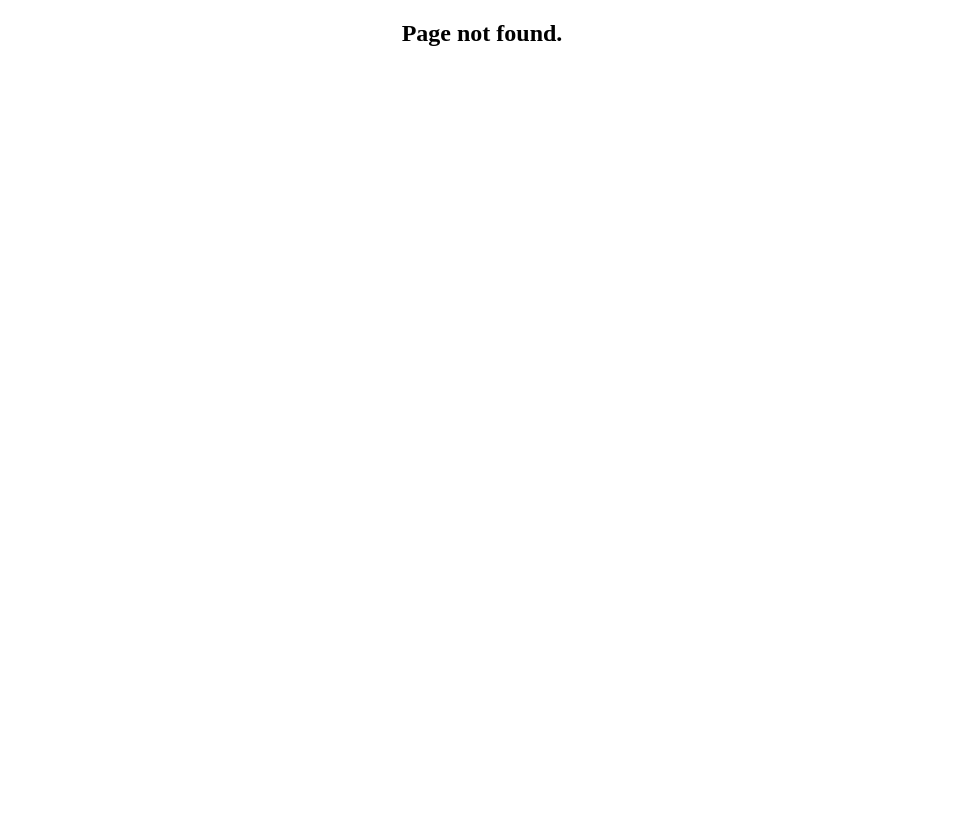
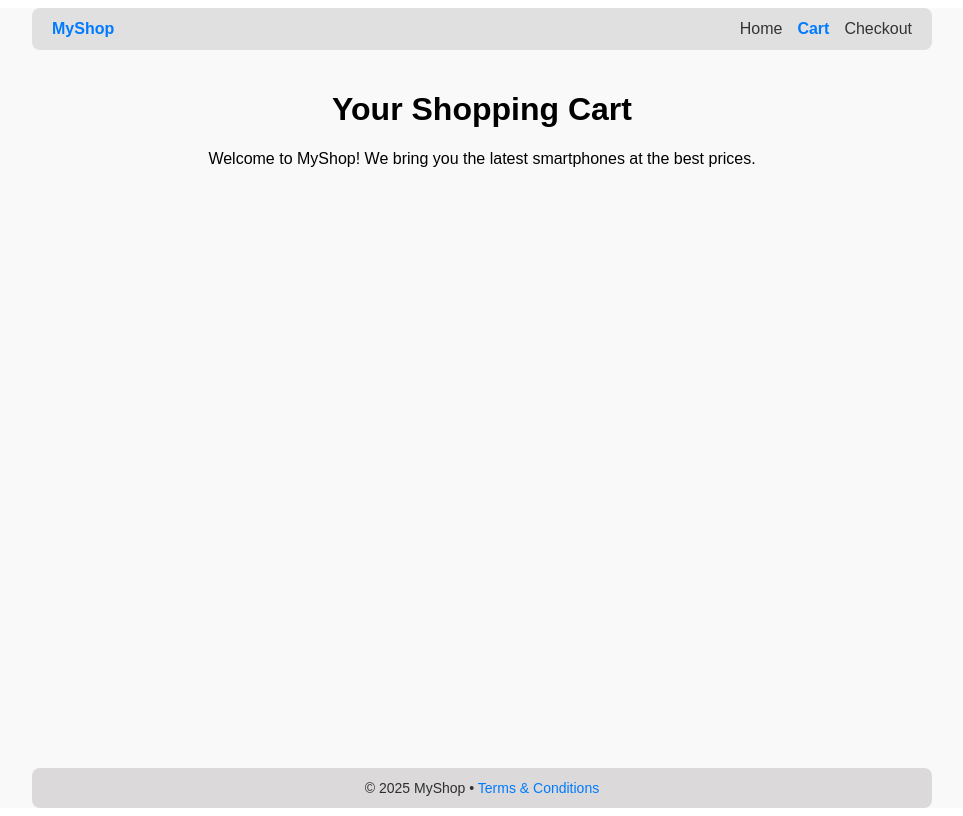
Before and after one commit to YiyangGes/Final-project, a React (Vite) app: page /Final-project/cart in a window 1280 px wide. Before the commit this address had no page. Shown: the whole page, without its empty margins (158-1121 px from the left). Built offline with nearby package versions, Linux system fonts and the light colour scheme.

Commit message:
add ProductPage route and clean up page structure

```diff
--- a/src/App.jsx
+++ b/src/App.jsx
@@ -1,6 +1,11 @@
 import React from "react";
 import { createBrowserRouter, RouterProvider, NavLink, Outlet } from "react-router-dom";
-import { HomePage, CheckoutPage, CartPage, TermsPage, ErrorPage } from "./Pages";
+import HomePage from "./Pages/HomePage.jsx";
+import CartPage from "./Pages/CartPage.jsx";
+import CheckoutPage from "./Pages/CheckoutPage.jsx";
+import TermsPage from "./Pages/TermsPage.jsx";
+import ErrorPage from "./Pages/ErrorPage.jsx";
+import ProductPage from "./Pages/ProductPage.jsx";
 
 // ----- Main Layout -----
 const MainWrapper = () => (
@@ -28,7 +33,7 @@ const MainWrapper = () => (
       }}>
         <div style={{ fontWeight: "bold", color: "#007bff" }}>MyShop</div>
         <div>
-          {["/", "/card", "/checkout"].map((path, idx) => {
+          {["/", "/cart", "/checkout"].map((path, idx) => {
             const label = path === "/" ? "Home" : path.slice(1).charAt(0).toUpperCase() + path.slice(2);
             return (
               <NavLink
@@ -69,21 +74,23 @@ const MainWrapper = () => (
 );
 
 // ----- Router Setup -----
-const router = createBrowserRouter([
+const router = createBrowserRouter(
+  [
     {
       path: "/",
       element: <MainWrapper />,
       errorElement: <ErrorPage />,
       children: [
         { index: true, element: <HomePage /> },
-      { path: "card", element: <CartPage /> },
+        { path: "cart", element: <CartPage /> },               // FIXED
         { path: "checkout", element: <CheckoutPage /> },
         { path: "terms", element: <TermsPage /> },
+        { path: "product/:id", element: <ProductPage /> },    // ADDED
       ],
     },
   ],
   {
-   basename: "/Final-project",
+    basename: "/Final-project", // keep if deploying to subfolder
   }
 );
 
--- /dev/null
+++ b/src/Pages/CartPage.jsx
@@ -0,0 +1,8 @@
+const CartPage = () => (
+  <div style={{ textAlign: "center" }}>
+    <h1>Your Shopping Cart</h1>
+    <p>Welcome to MyShop! We bring you the latest smartphones at the best prices.</p>
+  </div>
+);
+
+export default CartPage;
--- /dev/null
+++ b/src/Pages/CheckoutPage.jsx
@@ -0,0 +1,8 @@
+const CheckoutPage = () => (
+  <div style={{ textAlign: "center" }}>
+    <h1>Checkout</h1>
+    <p>Email: support@myshop.com • Phone: 1800-MYSHOP</p>
+  </div>
+);
+
+export default CheckoutPage;
--- /dev/null
+++ b/src/Pages/ErrorPage.jsx
@@ -0,0 +1,5 @@
+const ErrorPage = () => (
+  <h2 style={{ textAlign: "center" }}>Page not found.</h2>
+);
+
+export default ErrorPage;
--- a/src/Pages.jsx
+++ b/src/Pages/HomePage.jsx
@@ -1,4 +1,4 @@
-export const HomePage = () => {
+const HomePage = () => {
     // Product data
 const products = [
   { id: 1, name: "iPhone 17", price: 1400 },
@@ -45,26 +45,5 @@ const products = [
   );
 };
 
-export const CartPage = () => (
-  <div style={{ textAlign: "center" }}>
-    <h1>Your Shopping Cart</h1>
-    <p>Welcome to MyShop! We bring you the latest smartphones at the best prices.</p>
-  </div>
-);
 
-export const CheckoutPage = () => (
-  <div style={{ textAlign: "center" }}>
-    <h1>Checkout</h1>
-    <p>Email: support@myshop.com • Phone: 1800-MYSHOP</p>
-  </div>
-);
-
-
-export const TermsPage = () => (
-  <div style={{ textAlign: "center" }}>
-    <h1>Terms & Conditions</h1>
-    <p>By using this site, you agree to our terms and conditions.</p>
-  </div>
-);
-
-export const ErrorPage = () => <h2 style={{ textAlign: "center" }}>Page not found.</h2>;
+export default HomePage;
--- /dev/null
+++ b/src/Pages/ProductPage.jsx
@@ -0,0 +1,6 @@
+
+const ProductPage = () => (
+  <h1 style={{ textAlign: "center" }}>Product Page</h1>
+);
+
+export default ProductPage;
--- /dev/null
+++ b/src/Pages/TermsPage.jsx
@@ -0,0 +1,9 @@
+
+const TermsPage = () => (
+  <div style={{ textAlign: "center" }}>
+    <h1>Terms & Conditions</h1>
+    <p>By using this site, you agree to our terms and conditions.</p>
+  </div>
+);
+
+export default TermsPage;
```
Lines whose indentation alone changed are shown as unchanged.
